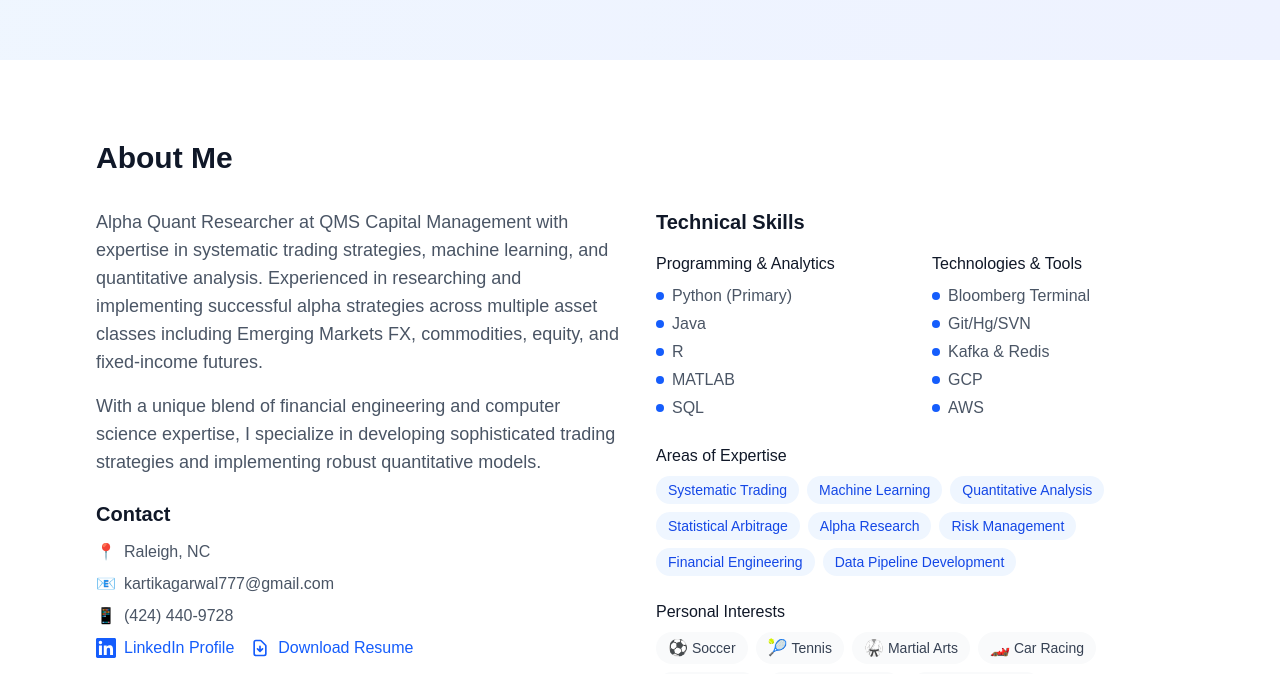
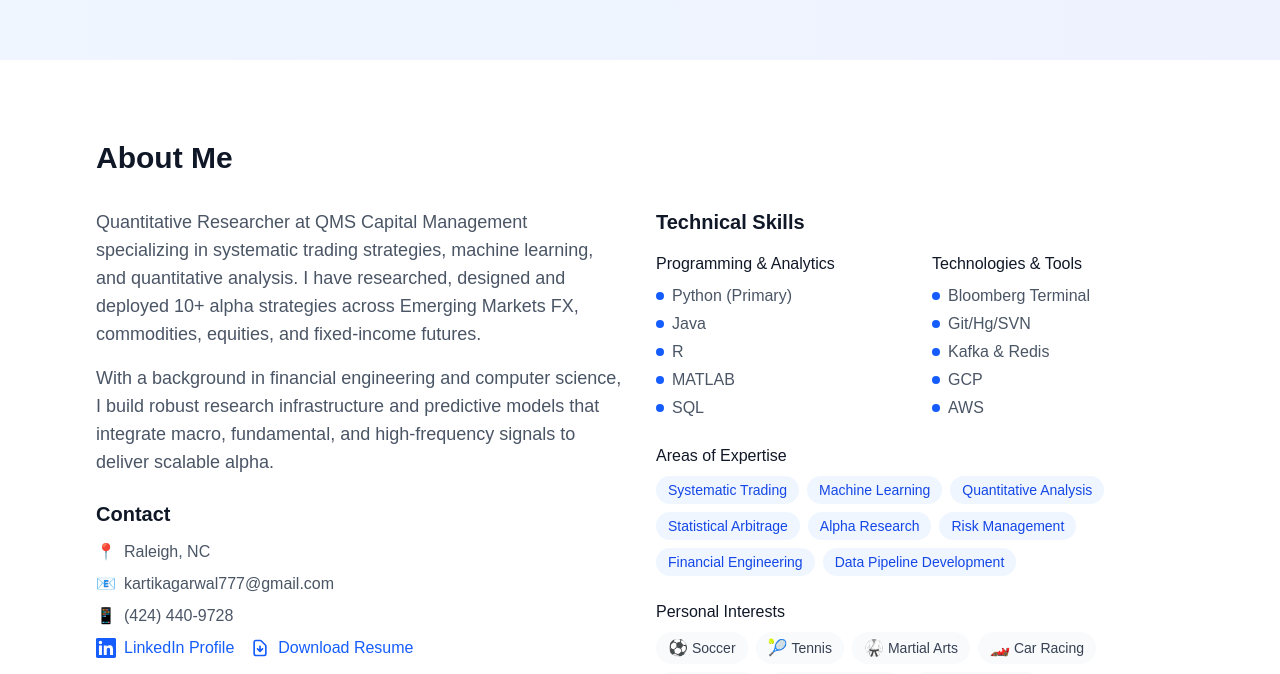
Before and after one commit to kartikagarwal777/portfolio-website, a Next.js app: page / in a window 1280 px wide. Shown: the part 504-1178 px from the top of the page. Built offline with nearby package versions, Linux system fonts and the light colour scheme.

Commit message:
Updated About Me

```diff
--- a/src/app/page.tsx
+++ b/src/app/page.tsx
@@ -13,7 +13,7 @@ export default function Home() {
         <section className="h-[60vh] min-h-[500px] flex items-center justify-center bg-gradient-to-r from-blue-50 to-indigo-50">
           <div className="text-center space-y-4">
             <h1 className="text-5xl font-bold text-gray-900">Kartik Agarwal</h1>
-            <p className="text-xl text-gray-600">Alpha Quant Researcher & Software Engineer</p>
+            <p className="text-xl text-gray-600">Alpha Quant Researcher & Former Software Engineer</p>
             <div className="flex justify-center space-x-4">
               <a
                 href="mailto:kartikagarwal777@gmail.com"
--- a/src/components/About.tsx
+++ b/src/components/About.tsx
@@ -6,16 +6,15 @@ const About = () => {
         <div className="grid grid-cols-1 md:grid-cols-2 gap-8">
           <div className="space-y-6">
             <div>
-              <p className="text-lg text-gray-600 mb-4">
-                Alpha Quant Researcher at QMS Capital Management with expertise in systematic trading strategies,
-                machine learning, and quantitative analysis. Experienced in researching and implementing successful
-                alpha strategies across multiple asset classes including Emerging Markets FX, commodities, equity,
-                and fixed-income futures.
-              </p>
-              <p className="text-lg text-gray-600">
-                With a unique blend of financial engineering and computer science expertise, I specialize in developing
-                sophisticated trading strategies and implementing robust quantitative models.
-              </p>
+                <p className="text-lg text-gray-600 mb-4">
+                    Quantitative Researcher at QMS Capital Management specializing in systematic trading strategies,
+                    machine learning, and quantitative analysis. I have researched, designed and deployed 10+ alpha strategies
+                    across Emerging Markets FX, commodities, equities, and fixed-income futures.
+                </p>
+                <p className="text-lg text-gray-600">
+                    With a background in financial engineering and computer science, I build robust research infrastructure
+                    and predictive models that integrate macro, fundamental, and high-frequency signals to deliver scalable alpha.
+                </p>
             </div>
             <div>
               <h3 className="text-xl font-semibold text-gray-900 mb-3">Contact</h3>
```
